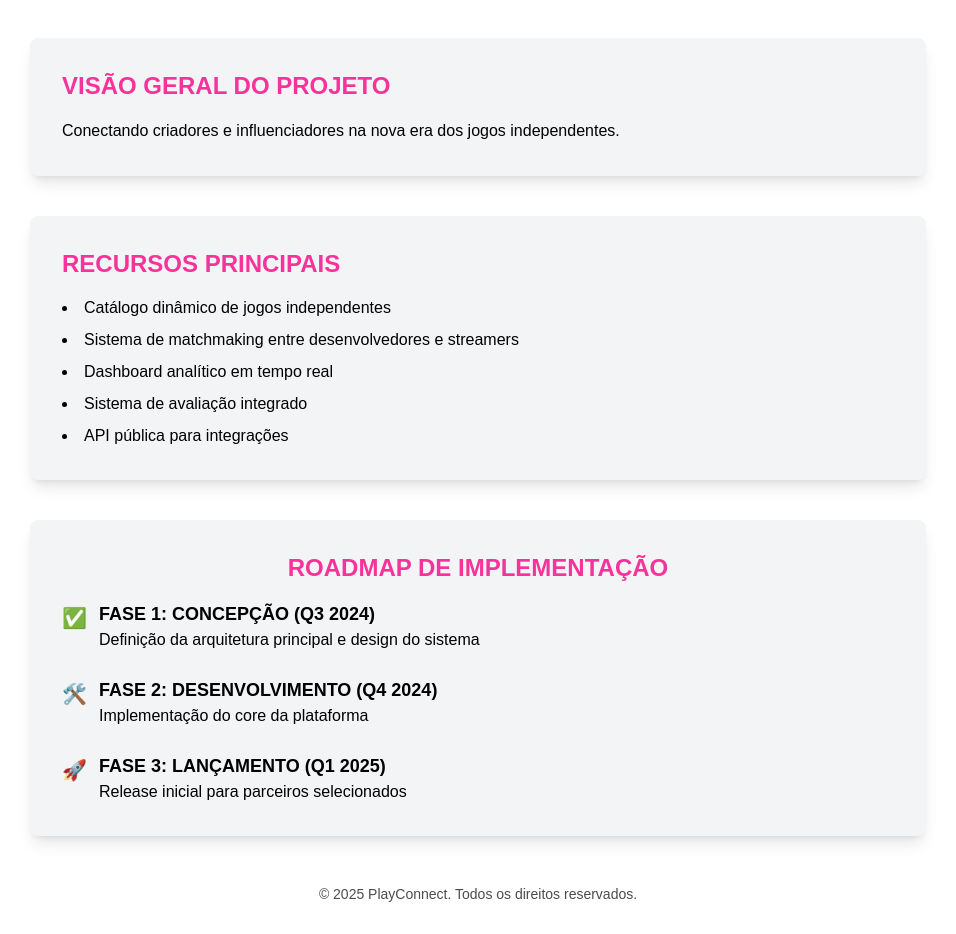
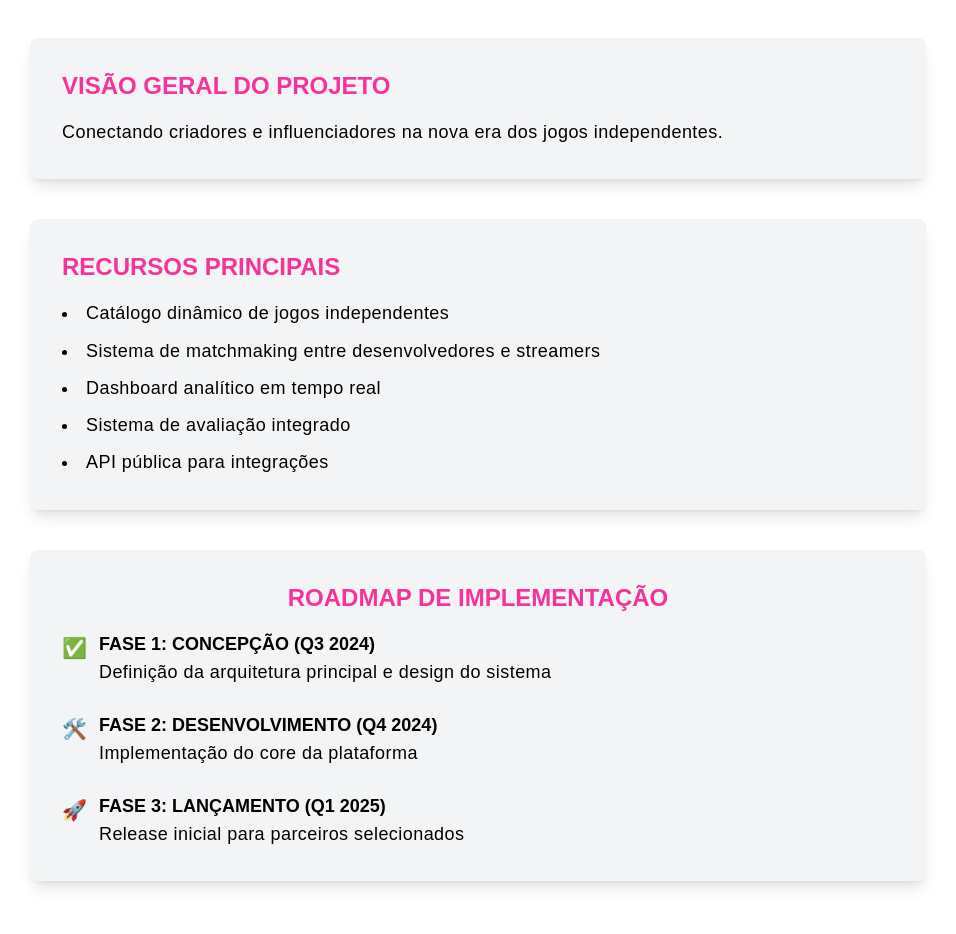
Before and after one commit to NikolasAChelucci/PlayconnectNextJs, a Next.js app: page /projeto in a window 1280 px wide. Shown: the part 84-1018 px from the top of the page, without its empty margins (162-1118 px from the left). Built offline with nearby package versions, Linux system fonts and the light colour scheme.

Commit message:
Update page.js
Atualizando legibilidade - projeto

```diff
--- a/src/app/projeto/page.js
+++ b/src/app/projeto/page.js
@@ -45,7 +45,7 @@ export default function Projeto() {
         <div className={`p-8 rounded-lg shadow-lg transition-transform duration-300 hover:scale-105
           ${isLightMode ? 'bg-gray-100 text-black hover:shadow-pink-500/50' : 'bg-gray-900 text-white hover:shadow-pink-500/50'}`}>
           <h2 className="text-2xl font-bold text-pink-500 mb-4">VISÃO GERAL DO PROJETO</h2>
-          <p className="leading-relaxed">
+          <p className="text-lg leading-relaxed tracking-wide">
             Conectando criadores e influenciadores na nova era dos jogos independentes.
           </p>
         </div>
@@ -55,7 +55,7 @@ export default function Projeto() {
         <div className={`p-8 rounded-lg shadow-lg transition-transform duration-300 hover:scale-105
           ${isLightMode ? 'bg-gray-100 text-black hover:shadow-pink-500/50' : 'bg-gray-900 text-white hover:shadow-pink-500/50'}`}>
           <h2 className="text-2xl font-bold text-pink-500 mb-4">RECURSOS PRINCIPAIS</h2>
-          <ul className="list-disc list-inside space-y-2">
+          <ul className="list-disc list-inside space-y-2 text-lg leading-relaxed tracking-wide">
             <li>Catálogo dinâmico de jogos independentes</li>
             <li>Sistema de matchmaking entre desenvolvedores e streamers</li>
             <li>Dashboard analítico em tempo real</li>
@@ -91,7 +91,7 @@ export default function Projeto() {
                 <span className="text-xl mt-1">{item.emoji}</span>
                 <div>
                   <h3 className="text-lg font-semibold">{item.fase}</h3>
-                  <p>{item.descricao}</p>
+                  <p className="text-lg leading-relaxed tracking-wide">{item.descricao}</p>
                 </div>
               </div>
             ))}
@@ -100,7 +100,7 @@ export default function Projeto() {
       </section>
 
       <footer className="text-center mt-12 text-sm opacity-70">
-        <p>© 2025 PlayConnect. Todos os direitos reservados.</p>
+        <p className="text-lg leading-relaxed tracking-wide">© 2025 PlayConnect. Todos os direitos reservados.</p>
       </footer>
 
       {/* Scripts externos */}
```
